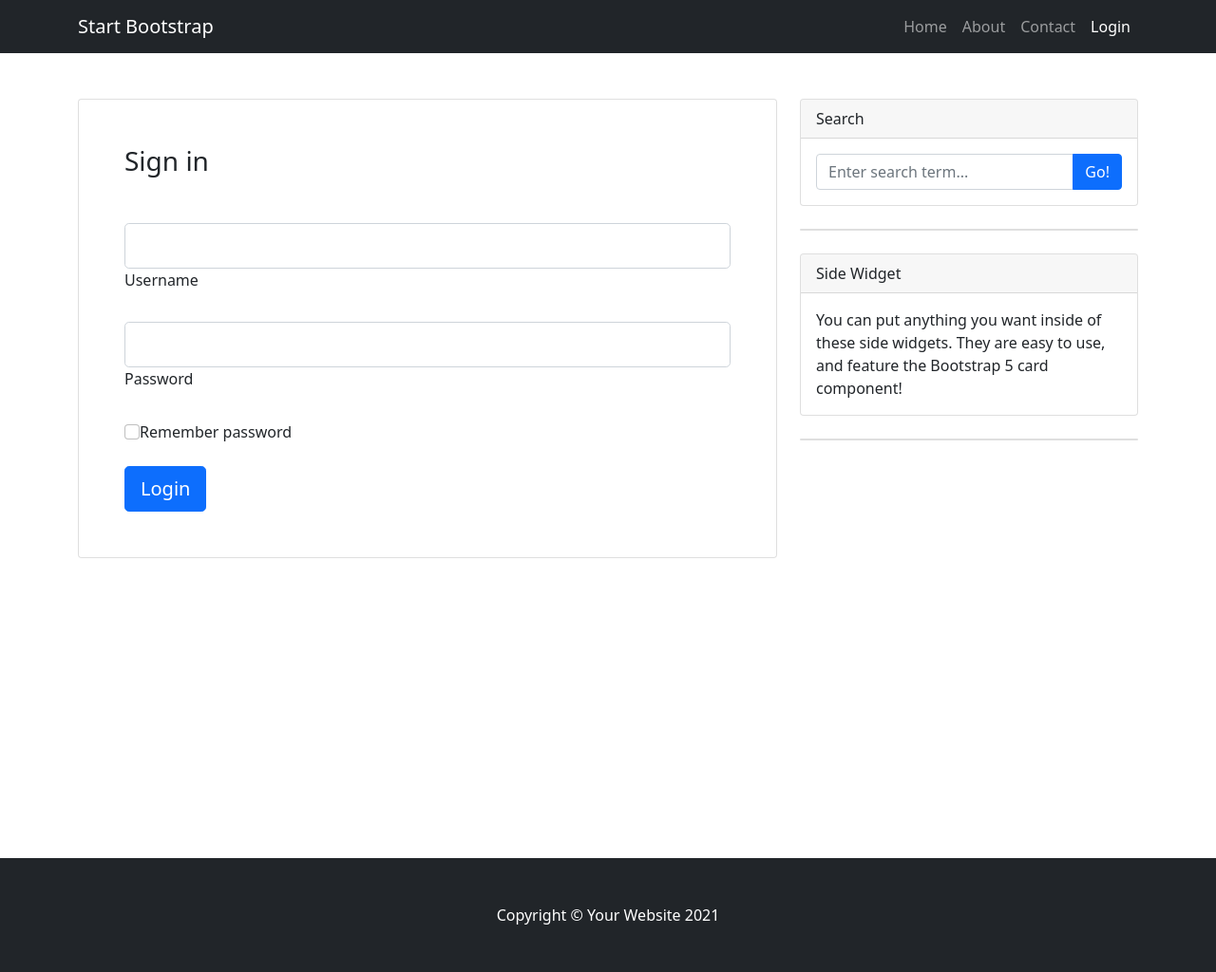
After one commit to issamkhadiri1989/symfony_skeleton, a Symfony app: template templates/security/login.html.twig in a window 1280 px wide. The commit adds this page. Shown: the whole page at 95% size. Run offline with Twig, Linux system fonts and the light colour scheme; the template is opened without the code that fills it, so the values that code supplies are empty; some libraries are stand-ins or nearby versions.

Commit message:
Building the login system

```diff
--- a/src/Factory/UserFactory.php
+++ b/src/Factory/UserFactory.php
@@ -35,8 +35,8 @@ final class UserFactory extends ModelFactory
     {
         return [
             'disabled' => self::faker()->boolean(),
-            'fullName' => self::faker()->text(255),
-            'username' => self::faker()->text(180),
+            'fullName' => \sprintf('%s %s', self::faker()->firstName(), self::faker()->lastName()),
+            'username' => self::faker()->userName(),
             'verified' => self::faker()->boolean(),
             'password' => '123456'
         ];
--- a/templates/base.html.twig
+++ b/templates/base.html.twig
@@ -7,13 +7,13 @@
     <meta name="author" content=""/>
     <title>Blog Home - Start Bootstrap Template</title>
     <link rel="icon" type="image/x-icon" href="{{ asset('site/assets/favicon.ico') }}"/>
-    <link href="{{ asset('site/css/styles.css')}}" rel="stylesheet"/>
-    {% block styles %}{% endblock%}
+    <link href="{{ asset('site/css/styles.css') }}" rel="stylesheet"/>
+    {% block styles %}{% endblock %}
 </head>
 <body>
 <nav class="navbar navbar-expand-lg navbar-dark bg-dark">
     <div class="container">
-        <a class="navbar-brand" href="{{ path('app_index')}}">Start Bootstrap</a>
+        <a class="navbar-brand" href="{{ path('app_index') }}">Start Bootstrap</a>
         <button class="navbar-toggler" type="button" data-bs-toggle="collapse" data-bs-target="#navbarSupportedContent"
                 aria-controls="navbarSupportedContent" aria-expanded="false" aria-label="Toggle navigation"><span
                     class="navbar-toggler-icon"></span></button>
@@ -22,7 +22,14 @@
                 <li class="nav-item"><a class="nav-link" href="#">Home</a></li>
                 <li class="nav-item"><a class="nav-link" href="#!">About</a></li>
                 <li class="nav-item"><a class="nav-link" href="#!">Contact</a></li>
-                <li class="nav-item"><a class="nav-link active" aria-current="page" href="#">Blog</a></li>
+                <li class="nav-item">
+                    {% if is_granted('IS_AUTHENTICATED_FULLY') %}
+                        <span class="text-white">Welcome {{ app.user.fullName }}</span>
+                        <a class="nav-link active" aria-current="page" href="{{ path('my_security_logout', {'_csrf_token': csrf_token('logout')}) }}">Logout</a>
+                    {% else %}
+                        <a class="nav-link active" aria-current="page" href="{{ path('my_security_login') }}">Login</a>
+                    {% endif %}
+                </li>
             </ul>
         </div>
     </div>
--- /dev/null
+++ b/templates/security/login.html.twig
@@ -0,0 +1,46 @@
+{% extends 'layout.html.twig' %}
+{% block content %}
+    <section class="vh-100">
+        <div class="row d-flex justify-content-center align-items-center">
+            <div class="col-12">
+                <div class="card shadow-2-strong">
+                    <form action="{{ path('my_security_login' )}}" method="POST">
+                        {% if last_error %}
+                        <div class="alert alert-danger">
+                            {{ last_error.messageKey }}
+                        </div>
+                        {% endif %}
+                        <div class="card-body p-5">
+                            <h3 class="mb-5">Sign in</h3>
+                            <div class="form-outline mb-4">
+                                <input type="text"
+                                       class="form-control form-control-lg"
+                                       id="username"
+                                       value="{{ last_username }}"
+                                       name="_username"
+                                />
+                                <label class="form-label" for="username">Username</label>
+                            </div>
+                            <div class="form-outline mb-4">
+                                <input type="password"
+                                       id="password"
+                                       class="form-control form-control-lg"
+                                       name="_password"
+                                />
+                                <label class="form-label" for="password">Password</label>
+                            </div>
+                            <div class="form-check d-flex justify-content-start mb-4">
+                                <input class="form-check-input" type="checkbox" value="" id="form1Example3">
+                                <label class="form-check-label" for="form1Example3"> Remember password </label>
+                            </div>
+                            <button class="btn btn-primary btn-lg btn-block" type="submit">Login</button>
+
+                            <input type="hidden" name="_csrf_token" value="{{ csrf_token('authenticate')}}" />
+
+                        </div>
+                    </form>
+                </div>
+            </div>
+        </div>
+    </section>
+{% endblock %}
```
Also changed, not shown: src/Controller/SecurityController.php (added, +38 -0 lines), 1 other file.
